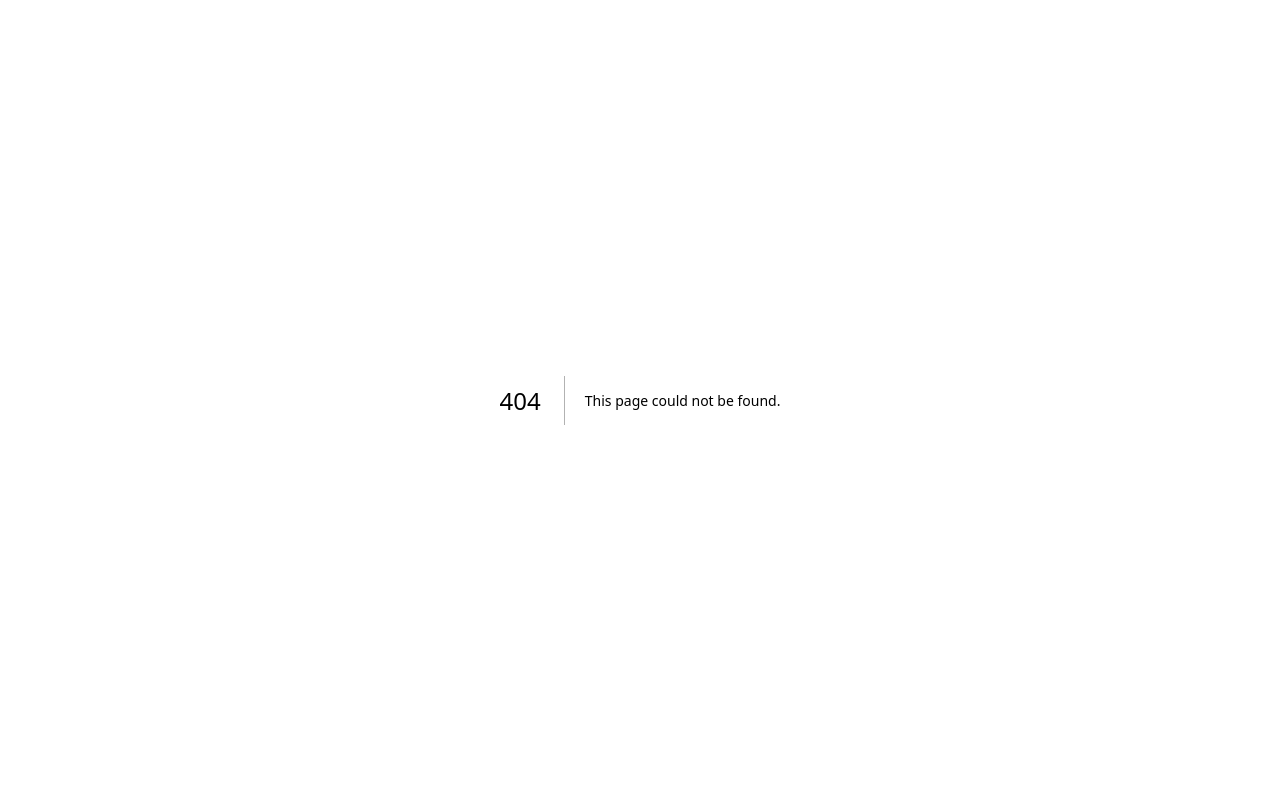
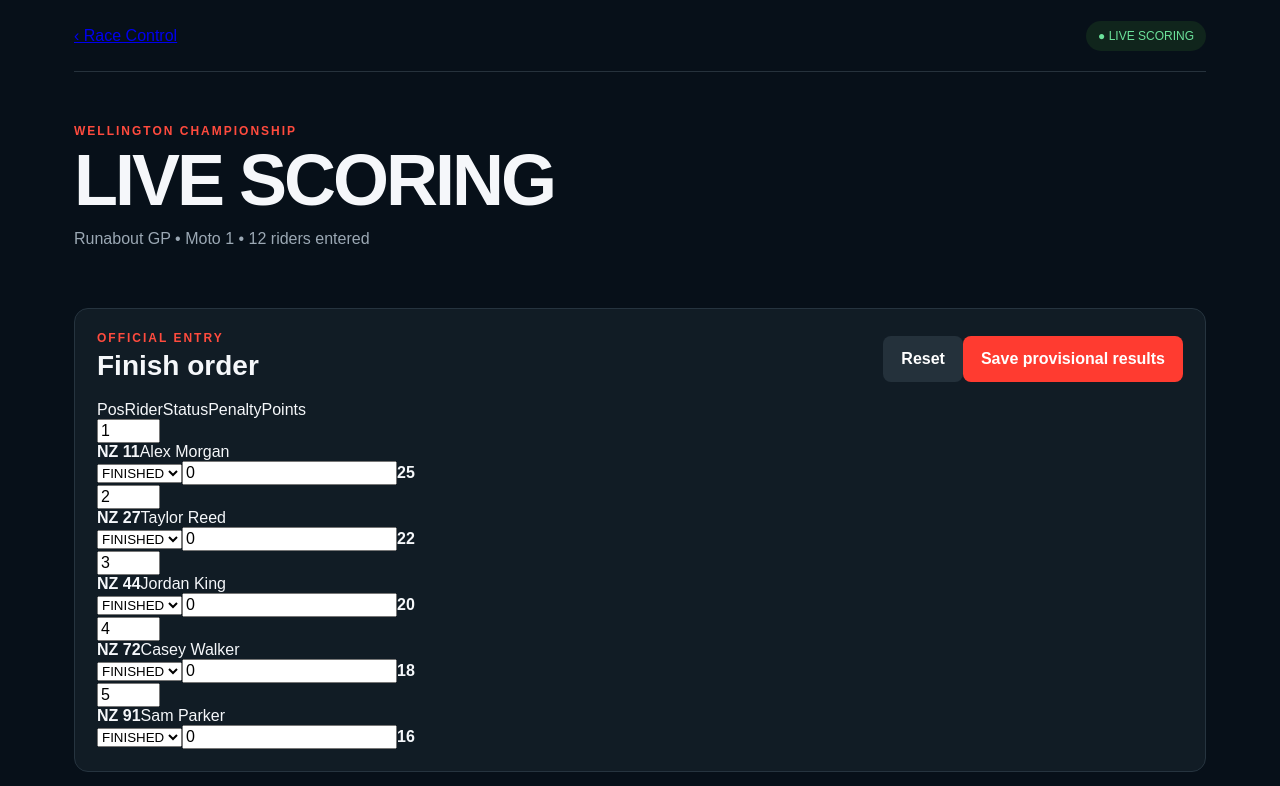
Before and after one commit to jazzy2b2003-hue/Jetski-app-prototype1, a Next.js app: page /scoring in a window 1280 px wide. Before the commit this address had no page. Shown: the top 786 px of the page. Built offline with nearby package versions, Linux system fonts and the light colour scheme.

Commit message:
Add interactive live scoring screen

```diff
--- /dev/null
+++ b/app/scoring/page.tsx
@@ -0,0 +1,46 @@
+'use client';
+
+import { useMemo, useState } from 'react';
+import Link from 'next/link';
+
+type Status = 'FINISHED' | 'DNF' | 'DNS' | 'DSQ';
+type Rider = { id:number; number:string; name:string; position:number; penalty:number; status:Status };
+
+const initial:Rider[] = [
+ {id:1,number:'NZ 11',name:'Alex Morgan',position:1,penalty:0,status:'FINISHED'},
+ {id:2,number:'NZ 27',name:'Taylor Reed',position:2,penalty:0,status:'FINISHED'},
+ {id:3,number:'NZ 44',name:'Jordan King',position:3,penalty:0,status:'FINISHED'},
+ {id:4,number:'NZ 72',name:'Casey Walker',position:4,penalty:0,status:'FINISHED'},
+ {id:5,number:'NZ 91',name:'Sam Parker',position:5,penalty:0,status:'FINISHED'},
+];
+
+const points = [25,22,20,18,16,15,14,13,12,11,10,9,8,7,6,5,4,3,2,1];
+
+export default function ScoringPage(){
+ const [riders,setRiders]=useState(initial);
+ const [saved,setSaved]=useState(false);
+ const update=(id:number, patch:Partial<Rider>)=>{setRiders(r=>r.map(x=>x.id===id?{...x,...patch}:x));setSaved(false)};
+ const results=useMemo(()=>[...riders].sort((a,b)=>{
+   const rank=(s:Status)=>s==='FINISHED'?0:s==='DNF'?1:s==='DNS'?2:3;
+   return rank(a.status)-rank(b.status) || a.position-b.position;
+ }),[riders]);
+ const score=(r:Rider)=>r.status==='FINISHED'?Math.max(0,(points[r.position-1]??0)-r.penalty):0;
+ return <main>
+   <header className="topbar"><Link className="back" href="/">‹ Race Control</Link><span className="live">● LIVE SCORING</span></header>
+   <section className="hero scoringHero"><p className="eyebrow">WELLINGTON CHAMPIONSHIP</p><h1>Live Scoring</h1><p>Runabout GP • Moto 1 • 12 riders entered</p></section>
+   <section className="panel scorePanel">
+    <div className="sectionTitle"><div><p className="eyebrow">OFFICIAL ENTRY</p><h2>Finish order</h2></div><div className="scoreActions"><button className="secondary" onClick={()=>setRiders(initial)}>Reset</button><button onClick={()=>setSaved(true)}>{saved?'✓ Results saved':'Save provisional results'}</button></div></div>
+    <div className="scoreTable">
+     <div className="scoreRow scoreHead"><span>Pos</span><span>Rider</span><span>Status</span><span>Penalty</span><span>Points</span></div>
+     {riders.map(r=><div className="scoreRow" key={r.id}>
+       <input aria-label={`Position for ${r.name}`} type="number" min="1" max="30" value={r.position} onChange={e=>update(r.id,{position:Number(e.target.value)})}/>
+       <div className="rider"><b>{r.number}</b><span>{r.name}</span></div>
+       <select value={r.status} onChange={e=>update(r.id,{status:e.target.value as Status})}><option>FINISHED</option><option>DNF</option><option>DNS</option><option>DSQ</option></select>
+       <input aria-label={`Penalty for ${r.name}`} type="number" min="0" value={r.penalty} onChange={e=>update(r.id,{penalty:Number(e.target.value)})}/>
+       <strong>{score(r)}</strong>
+     </div>)}
+    </div>
+   </section>
+   <section className="panel"><p className="eyebrow">PROVISIONAL</p><h2>Calculated results</h2><div className="resultsList">{results.map((r,i)=><div key={r.id}><strong>{i+1}</strong><span><b>{r.number}</b> {r.name}</span><span className={`status ${r.status.toLowerCase()}`}>{r.status}</span><b>{score(r)} pts</b></div>)}</div><p className="fineprint">Provisional results remain editable until an official publishes/finalises the race.</p></section>
+ </main>
+}
```
